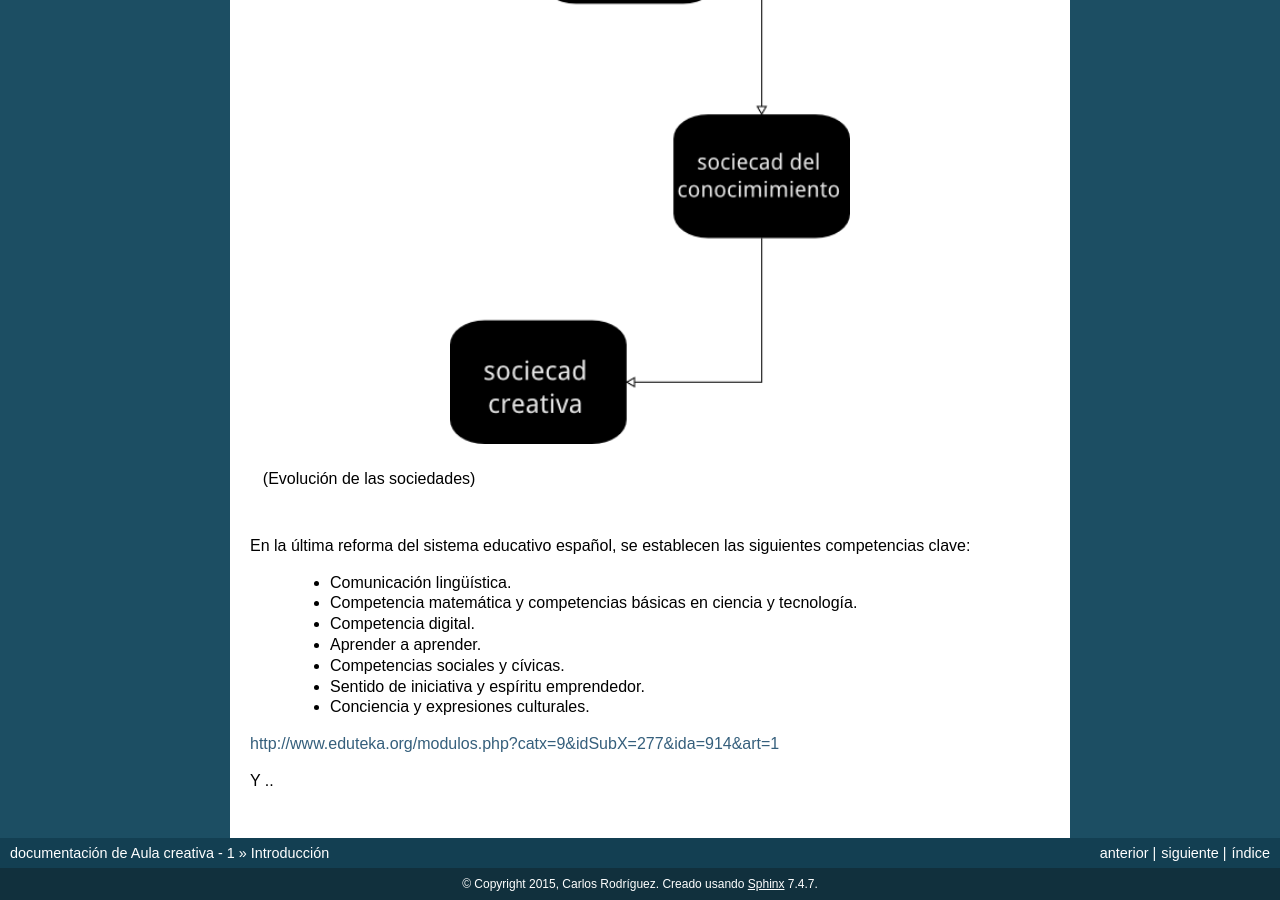
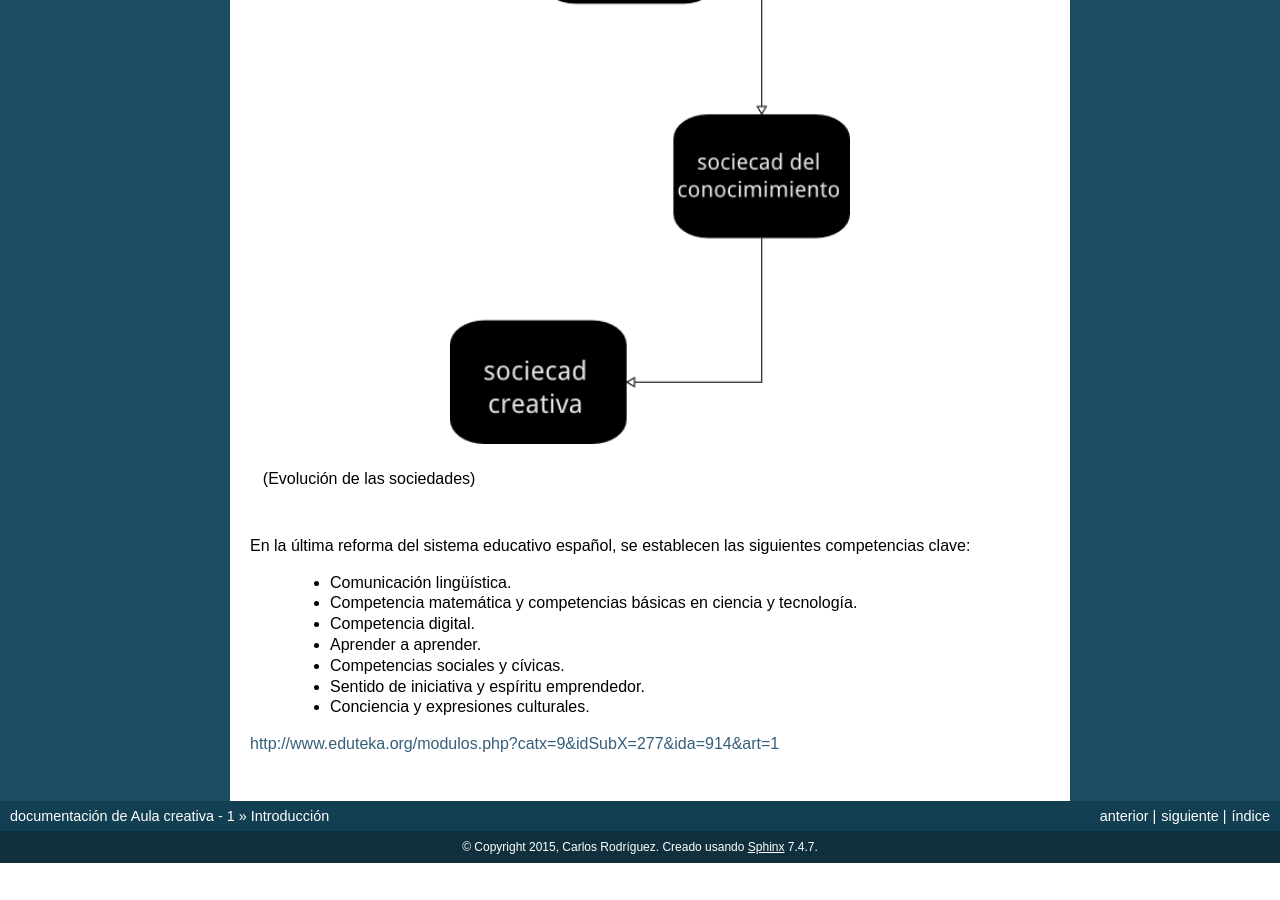
Before and after one commit to es3a10/aula_creativa, a Sphinx documentation site: the page built from docs/introduccion.rst, in a window 1280 px wide and 900 px high, scrolled down 1327 px. Built offline with Sphinx 7.4.7, drawn with Linux system fonts in a browser that asks for light colours; after the commit the page ends 2190 px from its top, so only the background shows below that.

```diff
--- a/docs/introduccion.rst
+++ b/docs/introduccion.rst
@@ -10,7 +10,7 @@ Como profesor de matemáticas que soy, muchas de estas actividades se han enfoca
 	Esta documentación puede ser leida en el orden que se quiera, usted es libre de elegir qué actividades le interesan
 
 Desarrollando la creatividad del alumno
-=======================================
+_______________________________________
 
 Pedagógicamente considero que fomentar la creatividad del alumnado es un esfuerzo que merece la pena.
 
@@ -31,7 +31,7 @@ Sin embargo, esta democratización del mundo digital se está trasladando tambi
 	- con un entorno de programación sencillo, podemos aprender la lógica de la programación, tanto de entornos virtuales como físicos
 
 El poder del Conocimiento Libre
-===============================
+_______________________________
 
 Para poder explotar esa creatividad, es necesario dotar al alumnado de entornos y herramientas donde dar rienda suelta a la imaginación. El paradigma de Conocimiento Libre constituye un excelente caldo de cultivo para su desarrollo. La idea clave consiste en compartir el conocimiento. Esto tiene diferentes ventajas:
 
@@ -41,7 +41,7 @@ Para poder explotar esa creatividad, es necesario dotar al alumnado de entornos
     - Aportar nuevas ideas
 
 Evolución del sistema educativo
-===============================
+_______________________________
 
 Para entender el momento actual del sistema educativo, es importante saber de dónde venimos.
 
@@ -59,7 +59,6 @@ Sociedad Industrial, Sociedad del Conocimiento, Sociedad Creativa
 
 En la última reforma del sistema educativo español, se establecen las siguientes competencias clave:
 
-
     - Comunicación lingüística.
     - Competencia matemática y competencias básicas en ciencia y tecnología.
     - Competencia digital.
@@ -69,5 +68,3 @@ En la última reforma del sistema educativo español, se establecen las siguient
     - Conciencia y expresiones culturales.
 
 http://www.eduteka.org/modulos.php?catx=9&idSubX=277&ida=914&art=1
-
-Y ..
```
